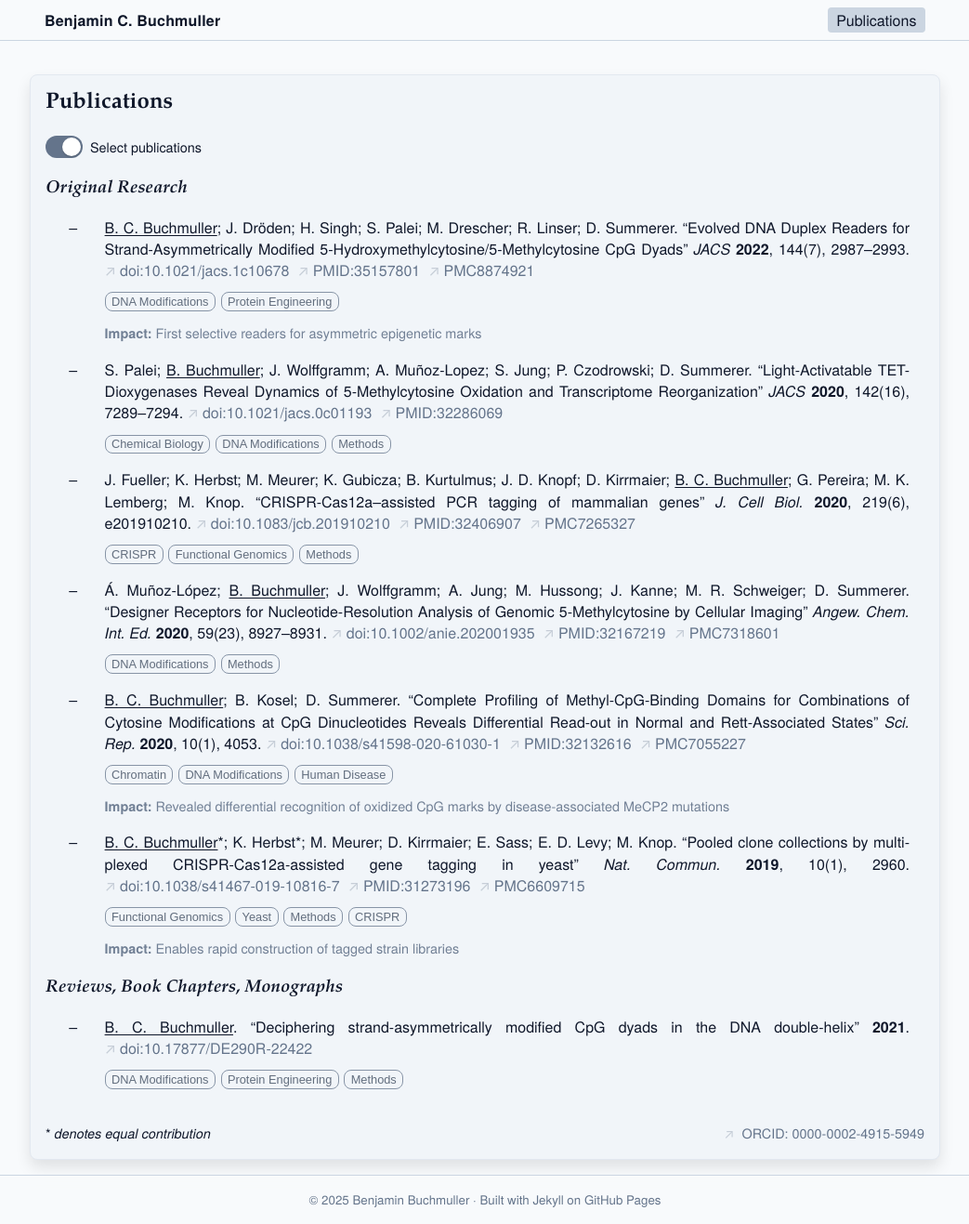
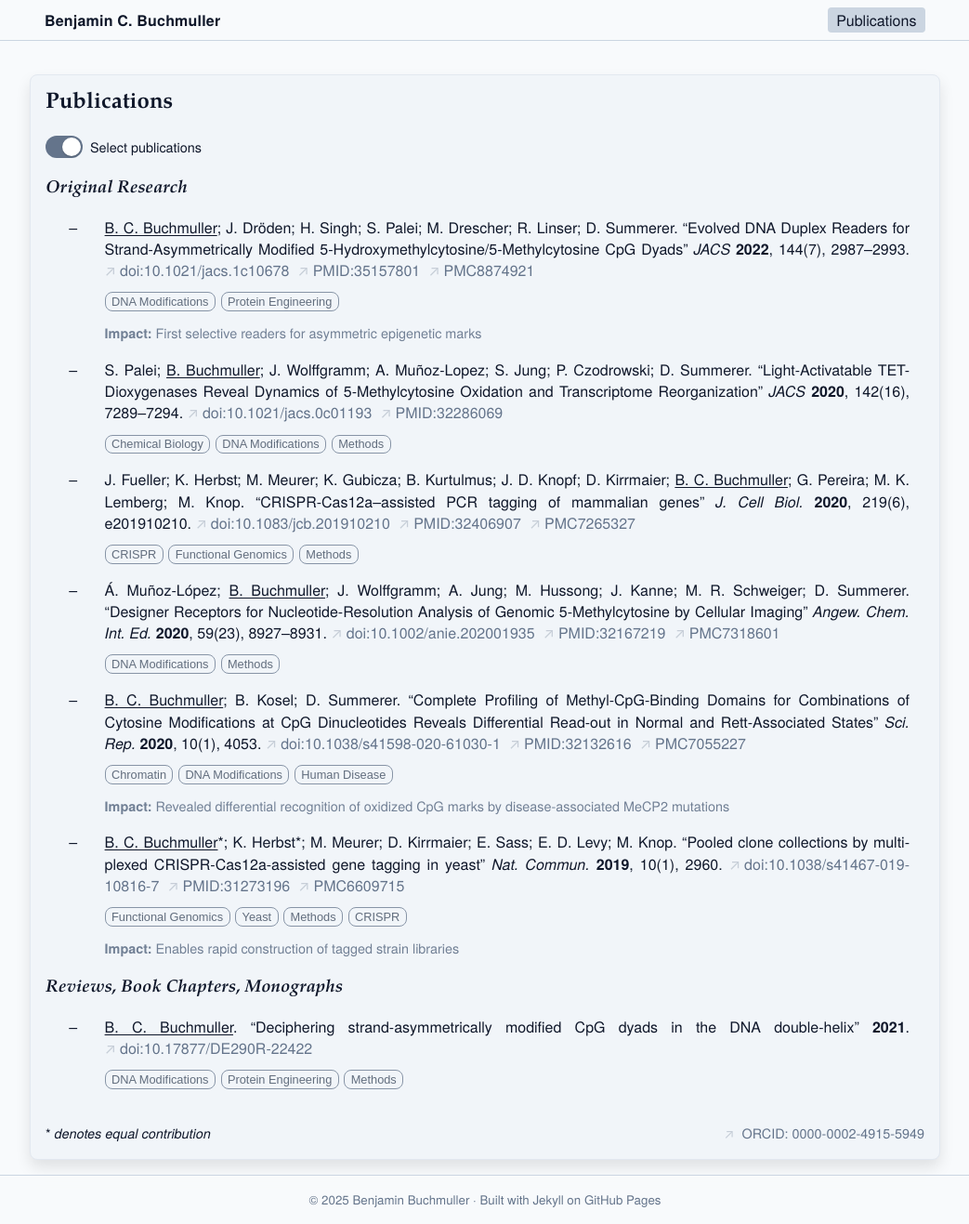
Before and after one commit to benjbuch/benjbuch.github.io, a Jekyll site: the page built from index.html, in a window 1280 px wide and 1317 px high. Shown: the whole window at 93% size, without its empty margins (118-1161 px from the left). Built offline with Jekyll 4.4.1, drawn with Linux system fonts in a browser that asks for light colours.

Commit message:
Improve hyphenation

```diff
--- a/_sass/_publications.scss
+++ b/_sass/_publications.scss
@@ -46,6 +46,7 @@
 /* ---- Main line ---- */
 .pub-main {
 	-ms-hyphens: auto;
+	-moz-hyphens: auto;
 	-webkit-hyphens: auto;
 	hyphens: auto;
 	line-height: 1.45;
@@ -59,9 +60,13 @@
 }
 /* ---- Identifiers ---- */
 .pub-doi, .pub-pmid, .pub-pmcid {
+	-ms-hyphens: auto;
+	-moz-hyphens: auto;
+	-webkit-hyphens: auto;
+	hyphens: auto;
+	hyphenate-limit-chars: 6 3 2;
 	margin-right: 0.5ch;
 	overflow-wrap: anywhere;
-	white-space: nowrap;
 	word-break: break-word;
 }
 /* ---- Keyword badges ---- */
```
